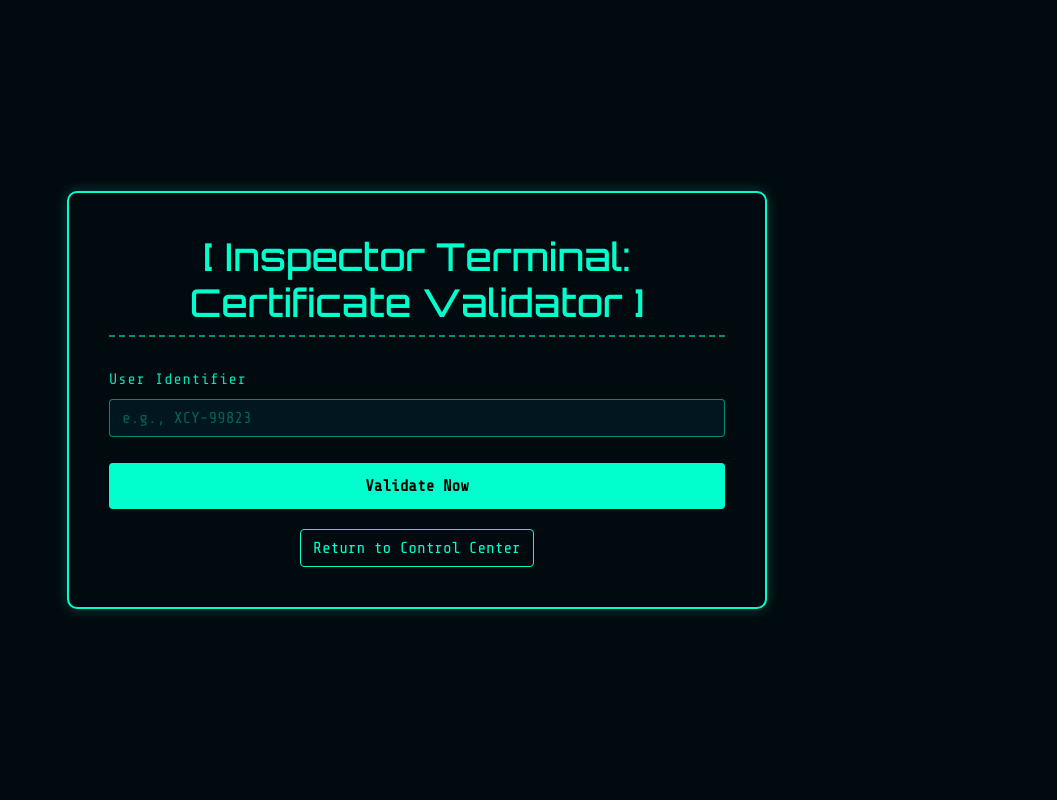
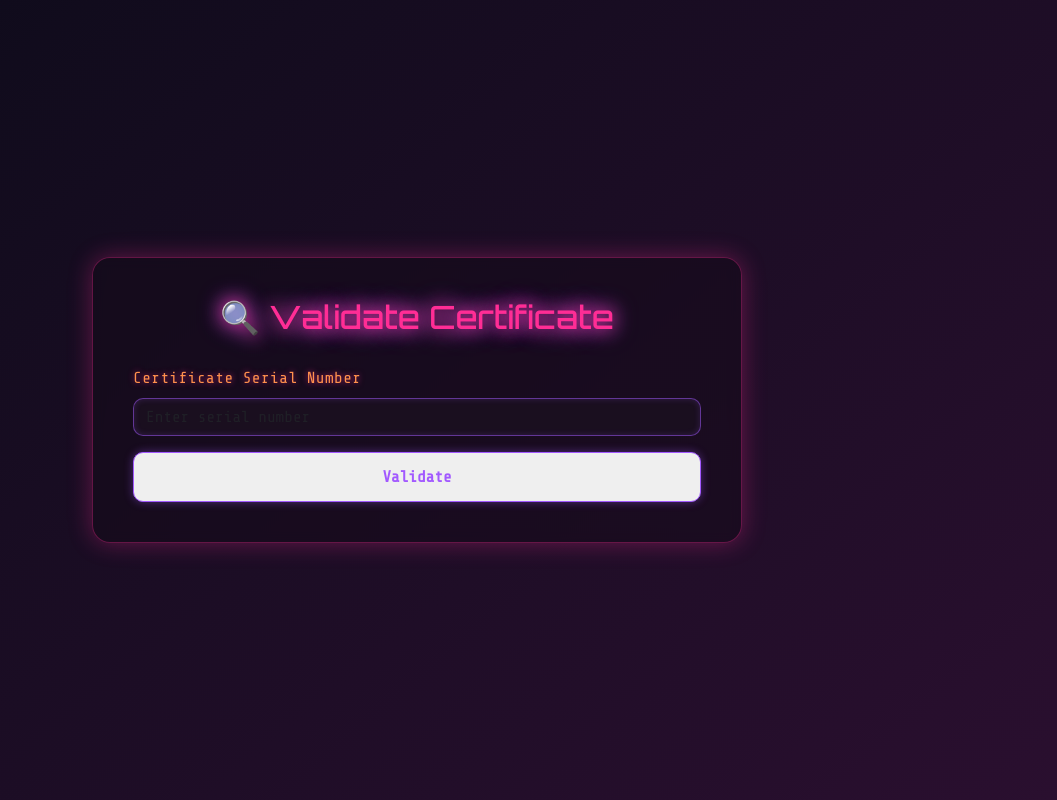
Before and after one commit to ravi31-k/Mini-PKI, a Flask app: page /validate in a window 1280 px wide. Shown: the whole page, without its empty margins (223-1280 px from the left). Run offline with Flask 3, Linux system fonts and the light colour scheme.

Commit message:
Update validate  HTML

```diff
--- a/templates/validate.html
+++ b/templates/validate.html
@@ -1,134 +1,105 @@
 <!DOCTYPE html>
 <html lang="en">
 <head>
-  <meta charset="UTF-8" />
-  <meta name="viewport" content="width=device-width, initial-scale=1.0" />
-  <title>Inspector | Certificate Validator</title>
-  <link href="https://cdn.jsdelivr.net/npm/bootstrap@5.3.3/dist/css/bootstrap.min.css" rel="stylesheet" />
-  <link href="https://fonts.googleapis.com/css2?family=Share+Tech+Mono&family=Orbitron:wght@500&display=swap" rel="stylesheet">
+  <meta charset="UTF-8">
+  <title>Validate Certificate - Mini PKI</title>
+
+  <link href="https://cdn.jsdelivr.net/npm/bootstrap@5.3.3/dist/css/bootstrap.min.css" rel="stylesheet">
+  <link href="https://fonts.googleapis.com/css2?family=Orbitron:wght@500&family=Share+Tech+Mono&display=swap" rel="stylesheet">
+
   <style>
     body {
-      background-color: #010a0f;
+      background: linear-gradient(140deg, #0d0b1a, #2a0f2f);
       font-family: 'Share Tech Mono', monospace;
-      color: #00ffcc;
+      color: #ff2d95;
       min-height: 100vh;
       display: flex;
+      justify-content: center;
       align-items: center;
-      justify-content: center;
-      padding: 20px;
+      text-shadow: 0 0 6px #ff2d95aa;
     }
-    .inspector-card {
-      max-width: 700px;
+
+    .card-box {
+      width: 650px;
+      background: rgba(20, 10, 25, 0.5);
+      padding: 40px;
+      border-radius: 18px;
+      border: 1px solid #ff2d9555;
+      box-shadow: 0 0 25px #ff2d9555;
+      backdrop-filter: blur(6px);
+      transition: 0.3s;
+    }
+
+    .card-box:hover {
+      box-shadow: 0 0 35px #ff2d9577;
+      transform: translateY(-3px);
+    }
+
+    .title {
+      font-family: 'Orbitron', sans-serif;
+      font-size: 2rem;
+      color: #ff2d95;
+      text-align: center;
+      text-shadow: 0 0 18px #ff2d95, 0 0 25px #a259ff;
+      margin-bottom: 30px;
+    }
+
+    .form-label {
+      color: #ff914d;
+      letter-spacing: .5px;
+    }
+
+    .form-control {
+      background: #1a0f1f;
+      border: 1px solid #a259ff88;
+      color: #ff2d95;
+      border-radius: 10px;
+      box-shadow: 0 0 6px #a259ff33 inset;
+    }
+
+    .form-control:focus {
+      border-color: #ff2d95;
+      color: #ff2d95;
+      box-shadow: 0 0 12px #ff2d95aa;
+    }
+
+    .btn-custom {
+      border: 1px solid #a259ff;
+      color: #a259ff;
+      padding: 12px;
       width: 100%;
-      background-color: #000a0f;
-      border: 2px solid #00ffcc;
       border-radius: 10px;
-      box-shadow: 0 0 20px #00ffcc44;
-      padding: 40px;
-      animation: scanGlow 3s infinite alternate;
+      font-weight: bold;
+      transition: 0.3s ease;
+      box-shadow: 0 0 10px #a259ff66;
     }
-    @keyframes scanGlow {
-      from {
-        box-shadow: 0 0 10px #00ffcc22;
-      }
-      to {
-        box-shadow: 0 0 20px #00ffcc88;
-      }
+
+    .btn-custom:hover {
+      background: #ff914d;
+      border-color: #ff914d;
+      color: #120614;
+      box-shadow: 0 0 18px #ff914d;
     }
-    .inspector-title {
-      font-family: 'Orbitron', sans-serif;
-      font-size: 2.4rem;
-      text-align: center;
-      color: #00ffcc;
-      margin-bottom: 30px;
-      border-bottom: 2px dashed #00ffcc88;
-      padding-bottom: 10px;
-    }
-    .form-label {
-      color: #00e6b8;
-      font-size: 0.95rem;
-      letter-spacing: 1px;
-    }
-    .form-control {
-      background-color: #01161e;
-      color: #00ffcc;
-      border: 1px solid #00ffcc88;
-      border-radius: 4px;
-    }
-    .form-control::placeholder {
-      color: #00ffcc55;
-    }
-    .btn-validate {
-      background-color: #00ffcc;
-      color: #000;
-      font-weight: bold;
-      border-radius: 4px;
-      padding: 10px;
-      margin-top: 10px;
-    }
-    .btn-validate:hover {
-      background-color: #00ccaa;
-    }
-    .btn-back {
-      margin-top: 20px;
-      color: #00ffcc;
-      border: 1px solid #00ffcc;
-      border-radius: 4px;
-      background-color: transparent;
-    }
-    .btn-back:hover {
-      background-color: #00ffcc33;
-    }
+
     .alert {
-      background-color: #01161e;
-      color: #00ffcc;
-      font-family: 'Share Tech Mono', monospace;
-      border: 1px solid #00ffcc88;
-      border-left: 4px solid #00ffcc;
-      padding: 15px;
-      margin-bottom: 20px;
-      white-space: pre-wrap;
-      font-size: 0.9rem;
-      animation: logFade 0.6s ease-in-out;
-    }
-    @keyframes logFade {
-      0% {
-        transform: translateY(-10px);
-        opacity: 0;
-      }
-      100% {
-        transform: translateY(0);
-        opacity: 1;
-      }
-    }
-    .alert-success {
-      border-left-color: #00ff99;
-    }
-    .alert-danger {
-      border-left-color: #ff4444;
-    }
-    .alert-warning {
-      border-left-color: #ffcc00;
+      background: rgba(255, 45, 149, 0.1);
+      border-left: 5px solid #ff2d95;
+      color: #ffcbe4;
+      box-shadow: 0 0 12px #ff2d9555;
     }
   </style>
 </head>
+
 <body>
-  <div class="container inspector-card">
-    <h2 class="inspector-title">[ Inspector Terminal: Certificate Validator ]</h2>
+  <div class="card-box">
+    <h2 class="title">🔍 Validate Certificate</h2>
 
     {% with messages = get_flashed_messages(with_categories=true) %}
       {% if messages %}
         {% for category, message in messages %}
-          <div class="alert alert-{{ category }}">
-            {% if category == 'success' %}
-              <strong>[ACCESS GRANTED]</strong><br>{{ message }}
-            {% elif category == 'danger' %}
-              <strong>[CERTIFICATE REVOKED]</strong><br>{{ message }}
-            {% elif category == 'warning' %}
-              <strong>[CERTIFICATE INVALID]</strong><br>{{ message }}
-            {% else %}
-              {{ message }}
-            {% endif %}
+          <div class="alert alert-{{ category }} alert-dismissible fade show">
+            {{ message }}
+            <button type="button" class="btn-close" data-bs-dismiss="alert"></button>
           </div>
         {% endfor %}
       {% endif %}
@@ -136,15 +107,12 @@
 
     <form action="{{ url_for('validate') }}" method="post">
       <div class="mb-3">
-        <label for="name" class="form-label">User Identifier</label>
-        <input type="text" class="form-control" id="name" name="name" placeholder="e.g., XCY-99823" required />
+        <label class="form-label">Certificate Serial Number</label>
+        <input type="text" class="form-control" name="serial" placeholder="Enter serial number" required>
       </div>
-      <button type="submit" class="btn btn-validate w-100">Validate Now</button>
+
+      <button type="submit" class="btn-custom">Validate</button>
     </form>
-
-    <div class="text-center">
-      <a href="{{ url_for('home') }}" class="btn btn-back">Return to Control Center</a>
-    </div>
   </div>
 
   <script src="https://cdn.jsdelivr.net/npm/bootstrap@5.3.3/dist/js/bootstrap.bundle.min.js"></script>
```
